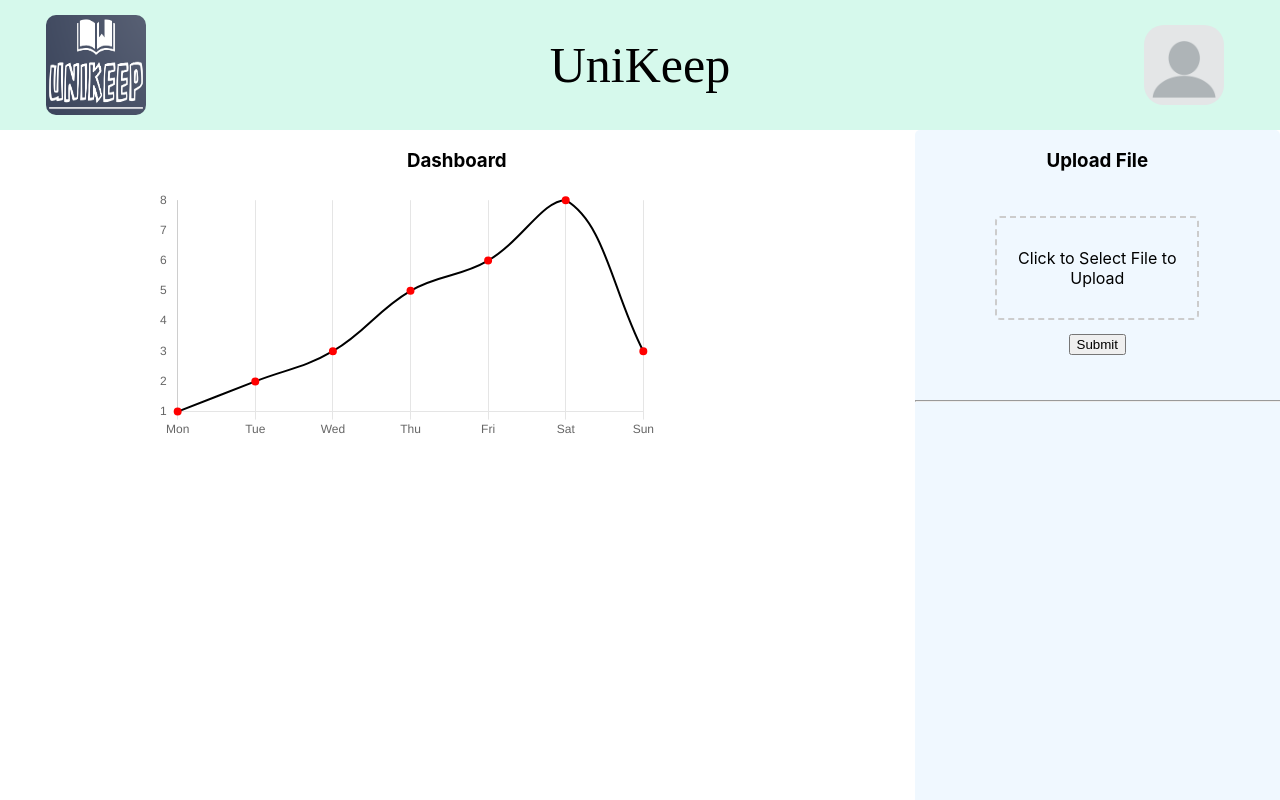
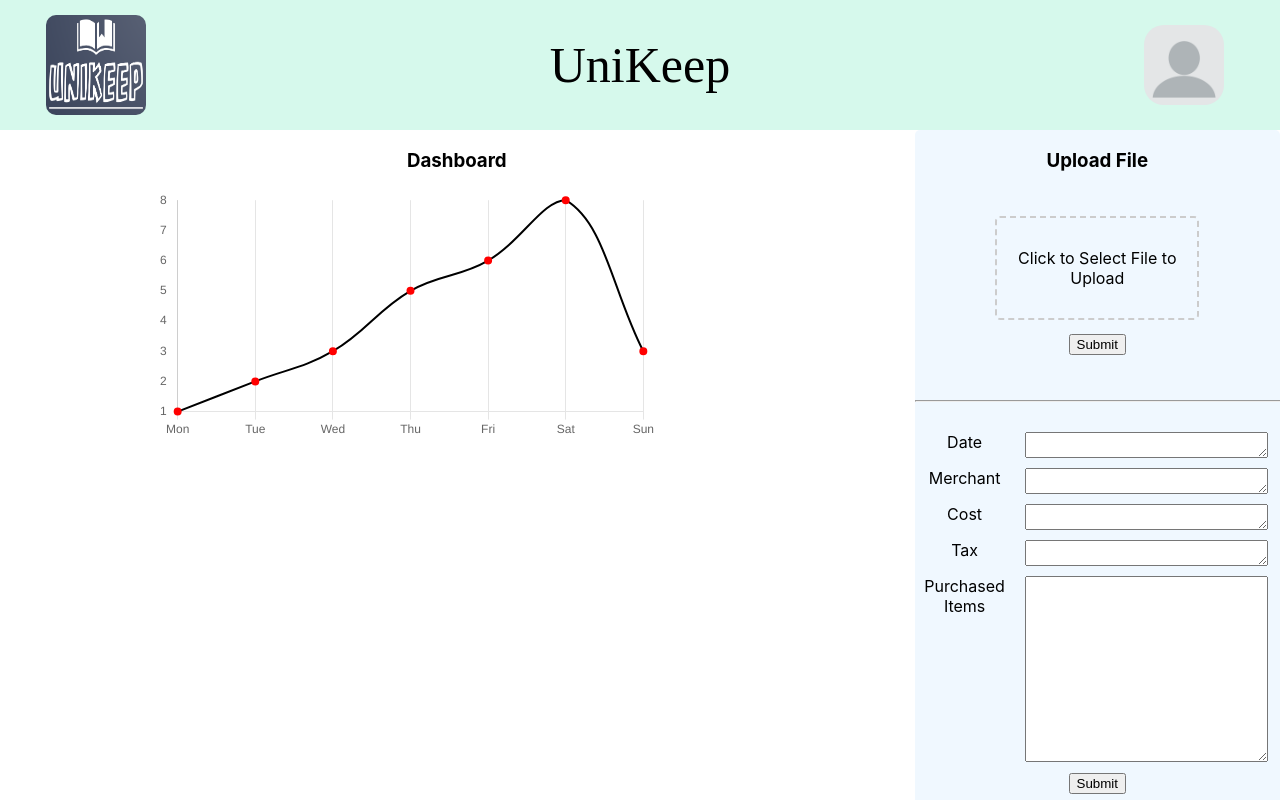
Before and after one commit to cungquang/Student_Wallet, a React (Create React App) app in the folder frontend/: page /budget in a window 1280 px wide. Shown: the top 800 px of the page. Built offline with nearby package versions, Linux system fonts and the light colour scheme.

Commit message:
Chang approach to pass data between component

```diff
--- a/frontend/src/components/budget/EditableReceiptComponent.tsx
+++ b/frontend/src/components/budget/EditableReceiptComponent.tsx
@@ -1,7 +1,6 @@
 import React, { ChangeEvent, useEffect, useState, useRef } from 'react';
 import EditTextBoxComponent from './EditableComponent';
 import axios from 'axios';
-import { error } from 'console';
 
 const UPLOAD_SERVICE_IP = process.env.UPLOAD_SERVICE_API_IP || '34.130.132.234';
 
@@ -12,114 +11,69 @@ const BoxStyle = { width: '65%', height: '20px' };
 const ListStyle = { width: '65%', height: '180px' };
 
 interface EditableReceiptComponentsProps {
-    toEnable: boolean;
+    objectName: string;
+    byUser: string;
+    byDate: string;
+    byMerchant: string;
+    totalCost: string;
+    totalTax: string;
+    listOfItems: string;
+    setByUser: React.Dispatch<React.SetStateAction<string>>;
+    setByDate: React.Dispatch<React.SetStateAction<string>>;
+    setByMerchant: React.Dispatch<React.SetStateAction<string>>;
+    setTotalCost: React.Dispatch<React.SetStateAction<string>>;
+    setTotalTax: React.Dispatch<React.SetStateAction<string>>;
+    setListOfItems: React.Dispatch<React.SetStateAction<string>>;
+    setUploadStatus: (value: string) => void;
+    handleTransactionDate: (event: ChangeEvent<HTMLInputElement>) => void;
+    handleMerchantName: (event: ChangeEvent<HTMLInputElement>) => void;
+    handleTotalCost: (event: ChangeEvent<HTMLInputElement>) => void;
+    handleTotalTax: (event: ChangeEvent<HTMLInputElement>) => void;
+    handleListOfPurchasedItems: (event: ChangeEvent<HTMLInputElement>) => void;
 };
 
-function combineItems(data: Record<string, any>, prefix = 'item', maxItems = Infinity) {
-    const items = [];
+const EditableReceiptComponent: React.FC<EditableReceiptComponentsProps> = ({ objectName, byUser, byDate, byMerchant, totalCost, totalTax, listOfItems,
+    setByUser, setByDate, setByMerchant, setTotalCost, setTotalTax, setListOfItems, setUploadStatus,
+    handleTransactionDate, handleMerchantName, handleTotalCost, handleTotalTax, handleListOfPurchasedItems }) => {
+    const [updateStatus, setUpdateStatus] = useState("");
 
-    for (let i = 0; i < maxItems; i++) {
-        const propertyName = `${prefix}${i}`;
-        if (propertyName in data) {
-            const item = JSON.parse(data[propertyName]);
-            items.push(item);
-        } else {
-            break;
-        }
-    }
-
-    return JSON.stringify(items);
-}
-
-const EditableReceiptComponent: React.FC<EditableReceiptComponentsProps> = ({ toEnable }) => {
-    const [updateStatus, setUpdateStatus] = useState("");
-    const [objectName, setObjectName] = useState("");
-    const [byUser, setByUser] = useState("");
-    const [byDate, setByDate] = useState("");
-    const [byMerchant, setByMerchant] = useState("");
-    const [totalCost, setTotalCost] = useState("");
-    const [totalTax, setTotalTax] = useState("");
-    const [listOfItems, setListOfItems] = useState("");
-    const newReceiptRef = useRef<any>(null);
-
-    //File has been uploaded & read - useEffect prevent re-render
-    useEffect(() => {
-        if (toEnable) {
-            const recentReceiptJSON = localStorage.getItem('recent_receipt');
-            if (recentReceiptJSON !== null) {
-                const newReceipt = JSON.parse(recentReceiptJSON);
-
-                //Fix data
-                newReceiptRef.current = newReceipt;
-                const receiptData = newReceipt.receiptData;
-
-                //Set data
-                setByUser(newReceipt.userId);
-                setObjectName(newReceipt.objectName);
-
-                if (receiptData) {
-                    const newList = combineItems(receiptData);
-
-                    setByDate(receiptData.TransactionDate);
-                    setByMerchant(receiptData.MerchantName);
-                    setTotalCost(receiptData.Total);
-                    setTotalTax(receiptData.Tax);
-                    setListOfItems(newList);
-                }
-            }
-        }
-    }, [toEnable]);
-
-    //Get data from frontend
-    const handleTransactionDate = (event: ChangeEvent<HTMLInputElement>) => {
-        setByDate(event.target.value);
-    };
-
-    const handleMerchantName = (event: ChangeEvent<HTMLInputElement>) => {
-        setByMerchant(event.target.value);
-    };
-
-    const handleTotalCost = (event: ChangeEvent<HTMLInputElement>) => {
-        setTotalCost(event.target.value);
-    };
-
-    const handleTotalTax = (event: ChangeEvent<HTMLInputElement>) => {
-        setTotalTax(event.target.value);
-    };
-
-    const handleListOfPurchasedItems = (event: ChangeEvent<HTMLInputElement>) => {
-        setListOfItems(event.target.value);
-    };
-
-    const handleUpdate = async (event: React.FormEvent<HTMLFormElement>) => {
+    const handleUpdate: React.FormEventHandler<HTMLFormElement> = async (event) => {
+        try {
             event.preventDefault();
-
-        try {
+            //Write record
             const record = {
                 userId: byUser,
                 objectName: objectName,
                 createdDate: byDate,
                 lastModified: byDate,
+                merchantName: byMerchant,
                 totalCost: totalCost,
                 totalTax: totalTax,
                 receiptLine: JSON.parse(listOfItems)
             };
 
-            const res_update = await axios.post(FINANCE_SERVICE_URL, record);
-
+            const config = {
+                headers: {
+                    'Content-Type': 'application/json'
+                }
+            };
+            console.log(FINANCE_SERVICE_URL);
+            //Insert record to database
+            const res_update = await axios.post(FINANCE_SERVICE_URL, record, config);
             if (res_update.status === 200) {
-                setUpdateStatus("Update successful!");
+                setUploadStatus('');
 
                 // Reset form fields
-                setByUser("");
-                setByDate("");
-                setByMerchant("");
-                setTotalCost("");
-                setTotalTax("");
-                setListOfItems("");
+                setByUser('');
+                setByDate('');
+                setByMerchant('');
+                setTotalCost('');
+                setTotalTax('');
+                setListOfItems('');
             } else {
-                throw error;
+                setUpdateStatus("ERROR: Failed to update record.");
             }
+
         } catch (error) {
             console.error("Error updating record:", error);
             setUpdateStatus("ERROR: An unexpected error occurred, please contact admin.");
@@ -128,37 +82,36 @@ const EditableReceiptComponent: React.FC<EditableReceiptComponentsProps> = ({ to
 
     return(
         <div>
-            {toEnable && (
             <form onSubmit={handleUpdate} style={{ width: '100%' }}>
                 <br/>
                 <EditTextBoxComponent
                     onChange={handleTransactionDate}
                     textBoxId='TransactionDate'
-                        textBoxLabel="Transaction Date"
+                    textBoxLabel="Date"
                     textValue={byDate}
                     styles={BoxStyle}
                 />
 
                 <EditTextBoxComponent
                     onChange={handleMerchantName}
-                        textBoxId='MerchantName'
-                        textBoxLabel="Merchant Name"
+                    textBoxId='Merchant'
+                    textBoxLabel="Merchant"
                     textValue={byMerchant}
                     styles={BoxStyle}
                 />
 
                 <EditTextBoxComponent
                     onChange={handleTotalCost}
-                        textBoxId='TotalCost'
-                        textBoxLabel="Total Cost"
+                    textBoxId='Cost'
+                    textBoxLabel="Cost"
                     textValue={totalCost}
                     styles={BoxStyle}
                 />
 
                 <EditTextBoxComponent
                     onChange={handleTotalTax}
-                        textBoxId='TotalTax'
-                        textBoxLabel="Total Tax"
+                    textBoxId='Tax'
+                    textBoxLabel="Tax"
                     textValue={totalTax}
                     styles={BoxStyle}
                 />
@@ -171,14 +124,13 @@ const EditableReceiptComponent: React.FC<EditableReceiptComponentsProps> = ({ to
                     styles={ListStyle}
                 />
 
-                    <div className='upload-button'>
-                        <button type='submit'>Submit</button>
+                <div>
+                    <button id='recordUploadSubmit' type='submit'>Submit</button>
                 </div>
                 <div>
                     {updateStatus && <span>{updateStatus}</span>}
                 </div>
             </form>
-            )}
         </div>
     )
 };
--- a/frontend/src/components/budget/FileUploadComponent.tsx
+++ b/frontend/src/components/budget/FileUploadComponent.tsx
@@ -3,23 +3,45 @@ import React, { useState } from 'react';
 import axios from 'axios';
 
 //Configure URL
-//const UPLOAD_SERVICE_IP = process.env.UPLOAD_SERVICE_API_IP || 'localhost:3001';
 const UPLOAD_SERVICE_IP = process.env.UPLOAD_SERVICE_API_IP || '34.130.132.234';
 
-//const AI_SERVICE_URL = `${process.env.AI_SERVICE_API_URL}` || 'https://aiservicereadreceipt.azurewebsites.net/api/aiserviceextractreceipt';
 const AI_SERVICE_URL = 'https://aiservicereadreceipt.azurewebsites.net/api/aiserviceextractreceipt';
 const UPLOAD_FILE_URL = `http://${UPLOAD_SERVICE_IP}/api/file/upload`;
 const UPLOAD_GETSIGNEDURL_URL = `http://${UPLOAD_SERVICE_IP}/api/file/getsignedurl`;
 const UPLOAD_METADATA_URL = `http://${UPLOAD_SERVICE_IP}/api/fileMetadata/insertRecord`;
 
-interface FileUploadProps {
-  setToEnable: (value: boolean) => void;
+function combineItems(data: Record<string, any>, prefix = 'item', maxItems = Infinity) {
+  const items = [];
+
+  for (let i = 0; i < maxItems; i++) {
+      const propertyName = `${prefix}${i}`;
+      if (propertyName in data) {
+          const item = JSON.parse(data[propertyName]);
+          items.push(item);
+      } else {
+          break;
+      }
+  }
+
+  return JSON.stringify(items);
 }
 
-const FileUploadComponent: React.FC<FileUploadProps> = ({ setToEnable }) => {
+interface FileUploadProps {
+  uploadStatus: string;
+  setUploadStatus: (value: string) => void;
+  setByUser: React.Dispatch<React.SetStateAction<string>>;
+  setObjectName: React.Dispatch<React.SetStateAction<string>>;
+  setByDate: React.Dispatch<React.SetStateAction<string>>;
+  setByMerchant: React.Dispatch<React.SetStateAction<string>>;
+  setTotalCost: React.Dispatch<React.SetStateAction<string>>;
+  setTotalTax: React.Dispatch<React.SetStateAction<string>>;
+  setListOfItems: React.Dispatch<React.SetStateAction<string>>;
+}
+
+const FileUploadComponent: React.FC<FileUploadProps> = ({ uploadStatus, setUploadStatus,
+  setByUser, setObjectName, setByDate, setByMerchant, setTotalCost, setTotalTax, setListOfItems }) => {
   const [file, setFile] = useState<File | null>(null);
   const [filePath, setFilePath] = useState<string>('');
-  const [uploadStatus, setUploadStatus] = useState<string>('');
 
   //Function handle use select file
   const handleFileChange = (event: React.ChangeEvent<HTMLInputElement>) => {
@@ -80,16 +102,22 @@ const FileUploadComponent: React.FC<FileUploadProps> = ({ setToEnable }) => {
 
         //Call API to read receipt
         const receiptData = await axios.post(AI_SERVICE_URL, { RequestUrl: signedUrl });
+
         if (receiptData.status === 200) {
-          setToEnable(true);
+          //Set data to the below form
+          setByUser(userId);
+          setObjectName(objectName);
+
+          if (receiptData.data) {
+              const newList = combineItems(receiptData.data);
+
+              setByDate(receiptData.data.TransactionDate);
+              setByMerchant(receiptData.data.MerchantName);
+              setTotalCost(receiptData.data.Total);
+              setTotalTax(receiptData.data.Tax);
+              setListOfItems(newList);
+          }
         }
-
-        //Temporary store into local storage => allow user to modify before writing into Finance database
-        localStorage.setItem('recent_receipt', JSON.stringify({
-          userId: userId,
-          objectName: objectName,
-          receiptData: receiptData.data
-        }));
 
         // Reset file state after successful upload
         setFile(null);
@@ -108,7 +136,7 @@ const FileUploadComponent: React.FC<FileUploadProps> = ({ setToEnable }) => {
             {file && ''}
         </div>
         <div className='upload-button'>
-            <button type="submit">Submit</button>
+            <button id='fileUploadSubmit' type="submit">Submit</button>
         </div>
         <div>
           {uploadStatus && <span>{uploadStatus}</span>}
--- a/frontend/src/containers/BudgetPage.tsx
+++ b/frontend/src/containers/BudgetPage.tsx
@@ -1,4 +1,4 @@
-import React, { useState } from 'react';
+import React, { ChangeEvent, useState } from 'react';
 import '../assets/budget.css';
 import FileUploadComponent from '../components/budget/FileUploadComponent';
 import LineChartComponent from '../components/budget/LineChartComponent';
@@ -6,16 +6,37 @@ import EditableReceiptComponent from '../components/budget/EditableReceiptCompon
 import Header from '../components/common/header';
 import Footer from '../components/common/footer';
 
+
 const BudgetPage: React.FC = () => {
-    const [toEnable, setToEnable] = useState(false);
+    const [uploadStatus, setUploadStatus] = useState<string>('');
+    const [byUser, setByUser] = useState("");
+    const [objectName, setObjectName] = useState("");
+    const [byDate, setByDate] = useState("");
+    const [byMerchant, setByMerchant] = useState("");
+    const [totalCost, setTotalCost] = useState("");
+    const [totalTax, setTotalTax] = useState("");
+    const [listOfItems, setListOfItems] = useState("");
 
-    //useState -> filter by period: current week, current month, current Year
+    //Get data from frontend
+    const handleTransactionDate = (event: ChangeEvent<HTMLInputElement>) => {
+        setByDate(event.target.value);
+    };
 
-    //useState -> chartType
+    const handleMerchantName = (event: ChangeEvent<HTMLInputElement>) => {
+        setByMerchant(event.target.value);
+    };
 
-    //Using useState => update the filter
+    const handleTotalCost = (event: ChangeEvent<HTMLInputElement>) => {
+        setTotalCost(event.target.value);
+    };
 
-    //Collect data according to the state
+    const handleTotalTax = (event: ChangeEvent<HTMLInputElement>) => {
+        setTotalTax(event.target.value);
+    };
+
+    const handleListOfPurchasedItems = (event: ChangeEvent<HTMLInputElement>) => {
+        setListOfItems(event.target.value);
+    };
 
     const labels = ['Mon', 'Tue', 'Wed', 'Thu', 'Fri', 'Sat', 'Sun'];
     const data = [1, 2, 3, 5, 6, 8, 3, 1];
@@ -32,13 +53,43 @@ const BudgetPage: React.FC = () => {
                 <div className="BudgetUpload">
                     <div id='uploadReceipt'>
                         <h3>Upload File</h3>
-                        <FileUploadComponent setToEnable={setToEnable}/>
+                        <FileUploadComponent
+                            uploadStatus={uploadStatus}
+                            setUploadStatus={setUploadStatus}
+                            setByUser={setByUser}
+                            setObjectName={setObjectName}
+                            setByDate={setByDate}
+                            setByMerchant={setByMerchant}
+                            setTotalCost={setTotalCost}
+                            setTotalTax={setTotalTax}
+                            setListOfItems={setListOfItems}
+                        />
                     </div>
                     <div>
                         <hr style={{ width: '100%', margin: '10px 0' }} />
                     </div>
                     <div id='displayReceipt'>
-                        <EditableReceiptComponent toEnable={toEnable} />
+                        <EditableReceiptComponent
+                            objectName={objectName}
+                            byUser={byUser}
+                            byDate={byDate}
+                            byMerchant={byMerchant}
+                            totalCost={totalCost}
+                            totalTax={totalTax}
+                            listOfItems={listOfItems}
+                            setByUser={setByUser}
+                            setByDate={setByDate}
+                            setByMerchant={setByMerchant}
+                            setTotalCost={setTotalCost}
+                            setTotalTax={setTotalTax}
+                            setListOfItems={setListOfItems}
+                            setUploadStatus={setUploadStatus}
+                            handleTransactionDate={handleTransactionDate}
+                            handleMerchantName={handleMerchantName}
+                            handleTotalCost={handleTotalCost}
+                            handleTotalTax={handleTotalTax}
+                            handleListOfPurchasedItems={handleListOfPurchasedItems}
+                        />
                     </div>
                 </div>
             </div>
```
Also changed, not shown: 1 other file (tests, documents, lock files or other folders). Lines whose indentation alone changed are shown as unchanged.
